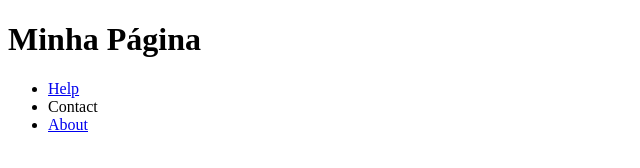
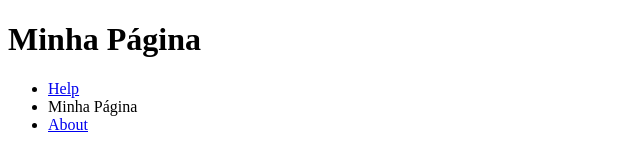
Before and after one commit to enricodelguerra/projeto-inicial-, a plain HTML site: page paginas/contact.html in a window 1280 px wide. Shown: the full height of the page, 0-640 px from the left. Drawn offline with Linux system fonts and the light colour scheme.

```diff
--- a/paginas/contact.html
+++ b/paginas/contact.html
@@ -12,7 +12,7 @@
             <nav>
                 <ul>
                     <li><a href="./help.html"> Help </a> </li>
-                    <li><Contact href="../index.html"> Contact </a></li>
+                    <li><Contact href="../index.html"> Minha Página </a></li>
                     <li><a href="./about.html"> About </a></li>
                 </ul>
             </nav>
```
